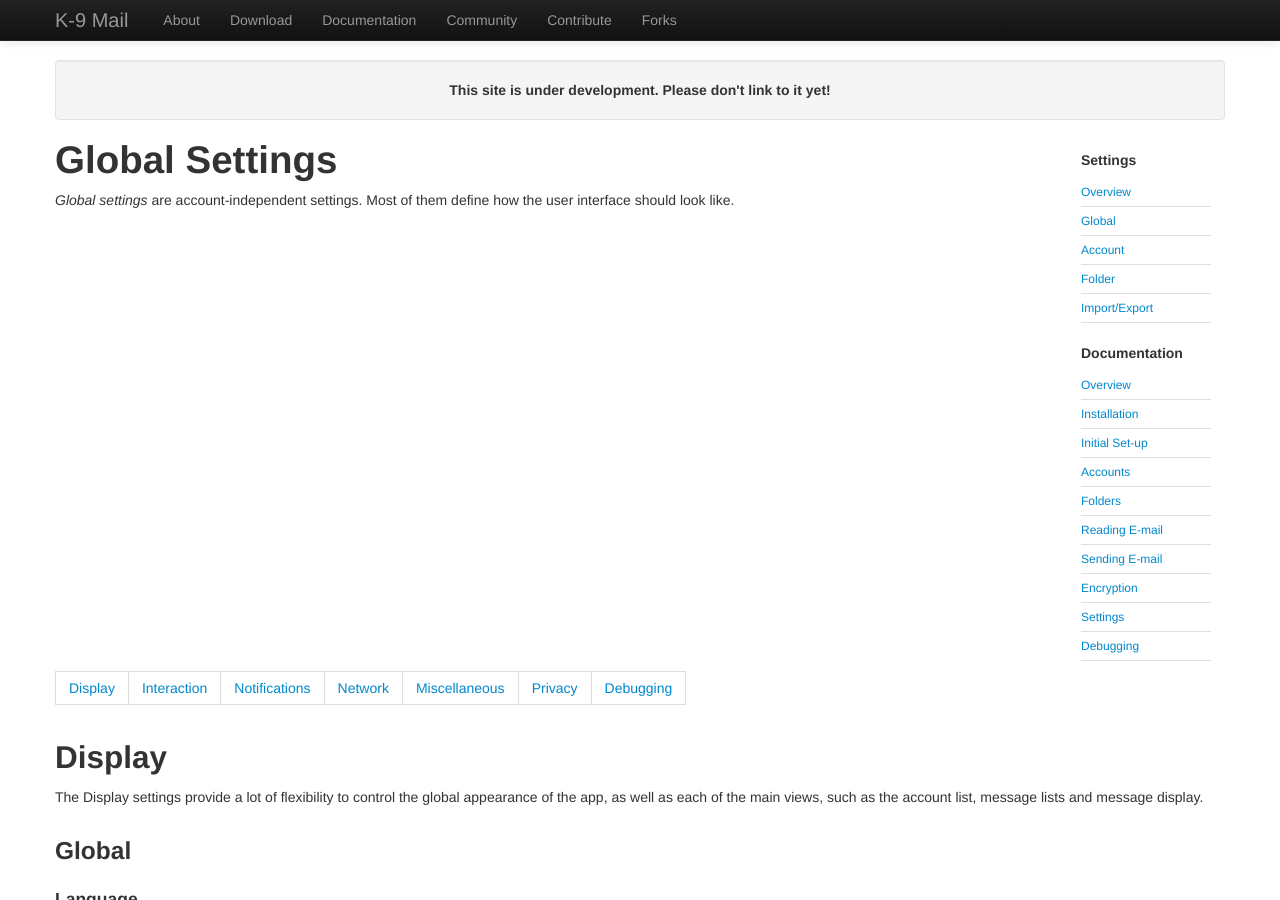
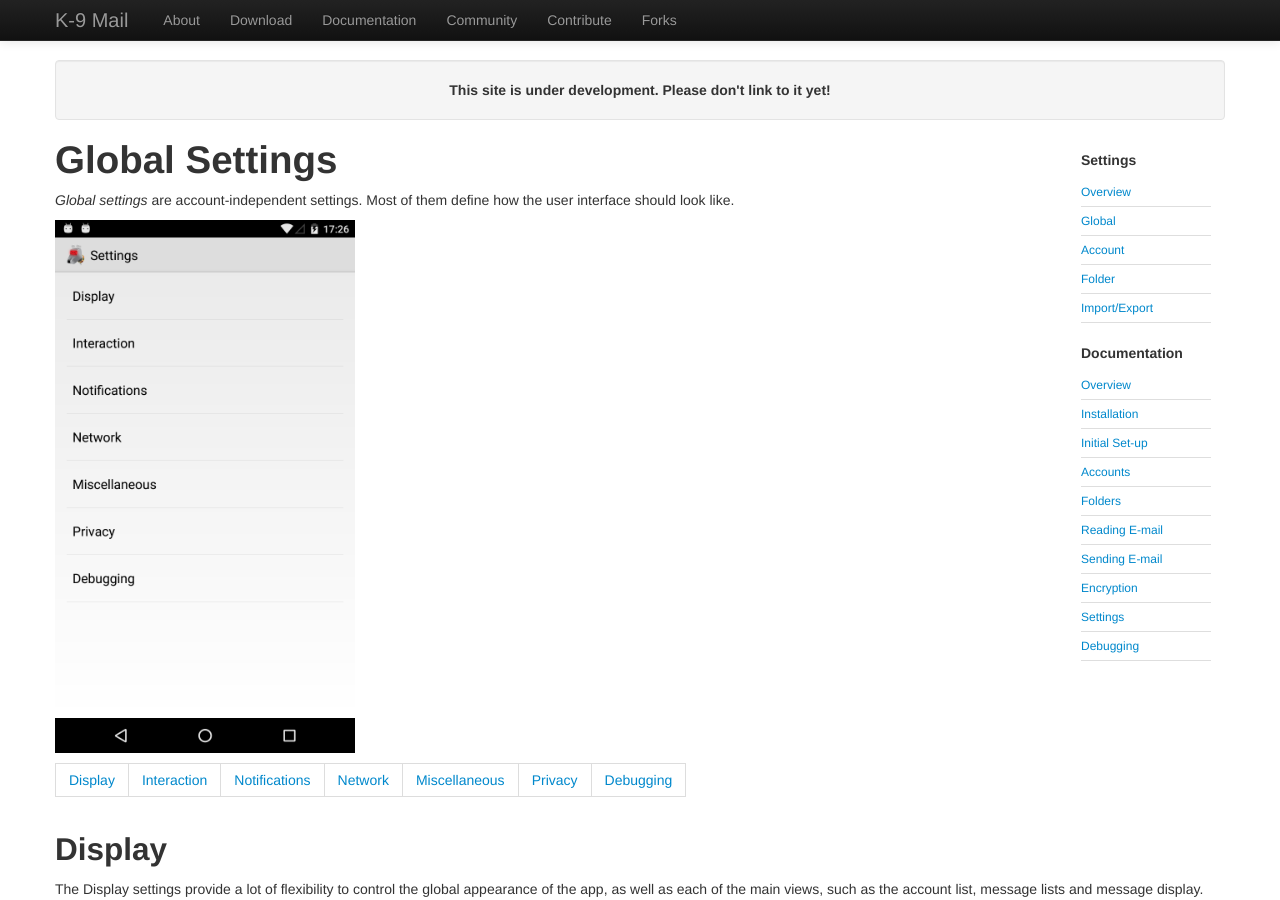
Before and after one commit to k9mail/k9mail.app, a Jekyll site: the page built from documentation/settings/global.md, in a window 1280 px wide and 900 px high. Built offline with Jekyll 4.4.1, drawn with Linux system fonts in a browser that asks for light colours; nearby versions of some CDN libraries.

Commit message:
Update global.md

```diff
--- a/documentation/settings/global.md
+++ b/documentation/settings/global.md
@@ -11,6 +11,8 @@ layout: default
 # Global Settings
 
 *Global settings* are account-independent settings. Most of them define how the user interface should look like.
+
+<img src="/assets/img/settings_global.png" width="300" alt="Global Settings menu" />
 
 [Display](#display) | [Interaction](#interaction) | [Notifications](#notifications) | [Network](#network) | [Miscellaneous](#miscellaneous) | [Privacy](#privacy) | [Debugging](#debugging)
 
```
